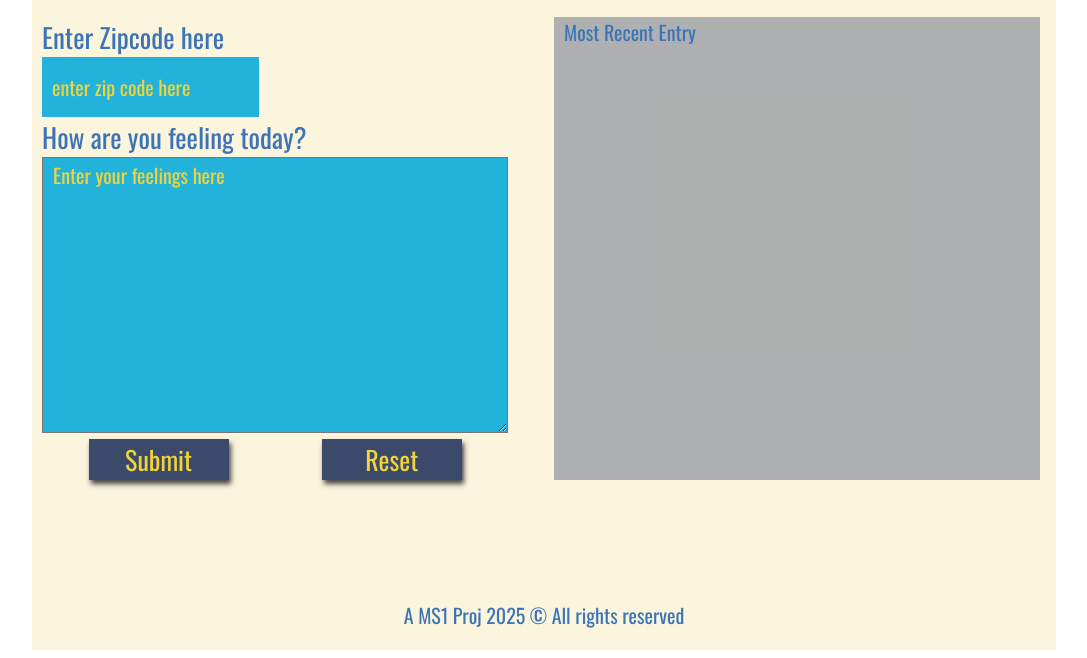
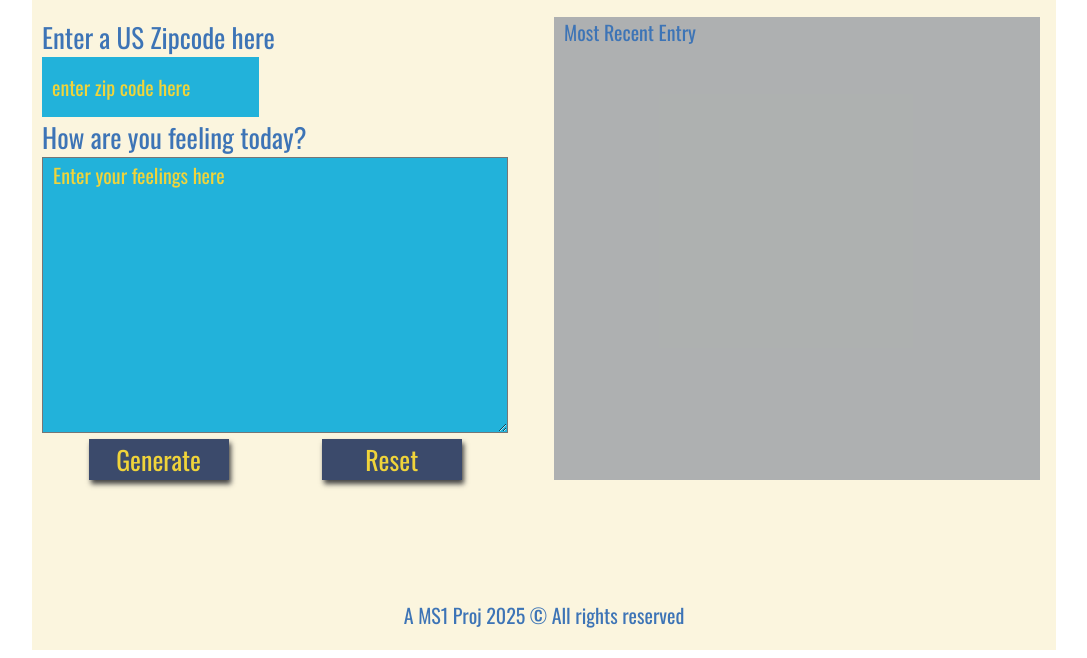
Before and after one commit to MarceloMSilveira/weather-journal-app, a website: page frontend/index.html in a window 1280 px wide. Shown: the part 161-819 px from the top of the page, without its empty margins (104-1191 px from the left). Drawn offline with nearby package versions, Linux system fonts and the light colour scheme; a web font is replaced by a local one.

Commit message:
prep webpack

```diff
--- a/website/index.html
+++ b/frontend/index.html
@@ -15,7 +15,7 @@
     <div class="user-entries">
       <form action="">
         <div class ="holder zip">
-          <label for="zip">Enter Zipcode here</label>
+          <label for="zip">Enter a US Zipcode here</label>
           <input type="text" id="zip" placeholder="enter zip code here">
         </div>
         <div class ="holder feel">
@@ -23,7 +23,7 @@
           <textarea class= "myInput" id="feelings" placeholder="Enter your feelings here" rows="9" cols="40"></textarea>
         </div>
         <div class="buttons">
-          <button type="submit">Submit</button>
+          <button id="generate" type="submit">Generate</button>
           <button type="reset">Reset</button>
         </div>
       </form>
```
Also changed, not shown: package.json (added, +22 -0 lines), backend/server.js (renamed from server.js), frontend/app.js (renamed from website/app.js), frontend/style.css (renamed from website/style.css).
